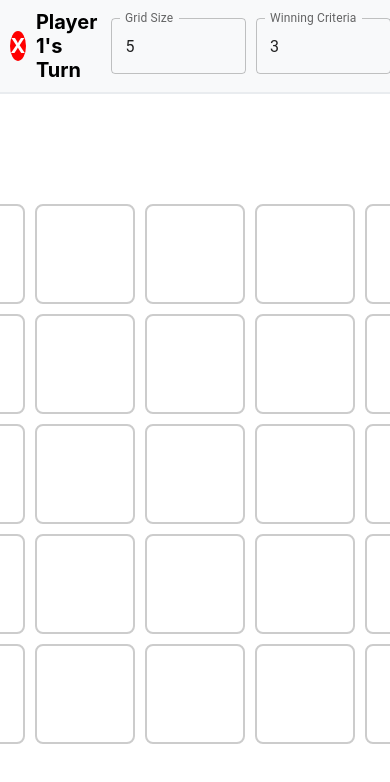
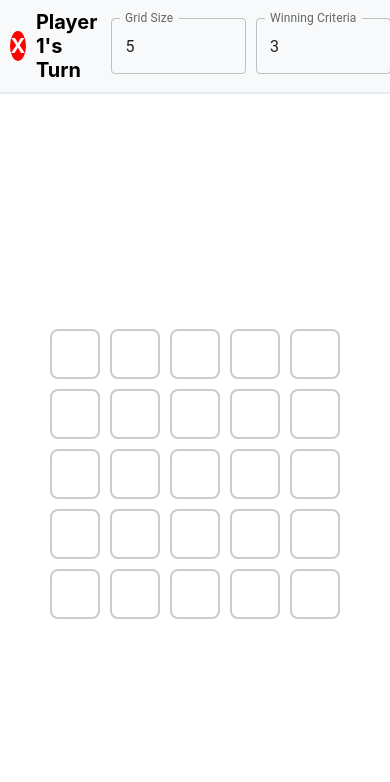
Before and after one commit to PrathamGwari/tick-tack-toe-assessment, a React (Create React App) app: page / in a window 390 px wide. Shown: the top 782 px of the page. Built offline with nearby package versions, Linux system fonts and the light colour scheme.

Commit message:
Added media queries for small screens

```diff
--- a/src/App.css
+++ b/src/App.css
@@ -109,3 +109,17 @@
   cursor: pointer;
   transition: background-color 0.3s;
 }
+
+@media (max-width: 1024px) {
+  .grid-cell-button {
+    width: 60px;
+    height: 60px;
+  }
+}
+
+@media (max-width: 425px) {
+  .grid-cell-button {
+    width: 50px;
+    height: 50px;
+  }
+}
--- a/src/App.js
+++ b/src/App.js
@@ -21,7 +21,7 @@ const playerConfig = [
   },
   {
     id: 3,
-    symbol: "@",
+    symbol: "#",
     name: "Player 3",
     color: "green",
   },
```
